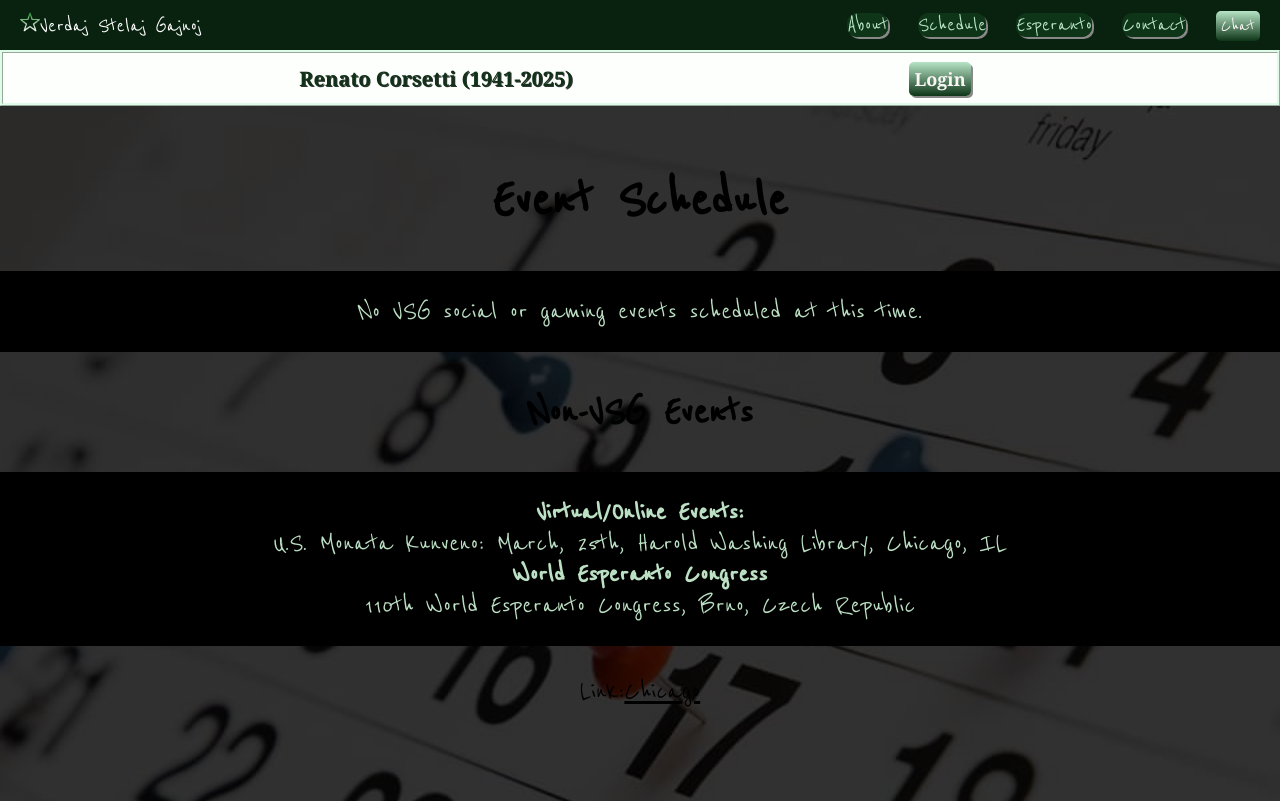
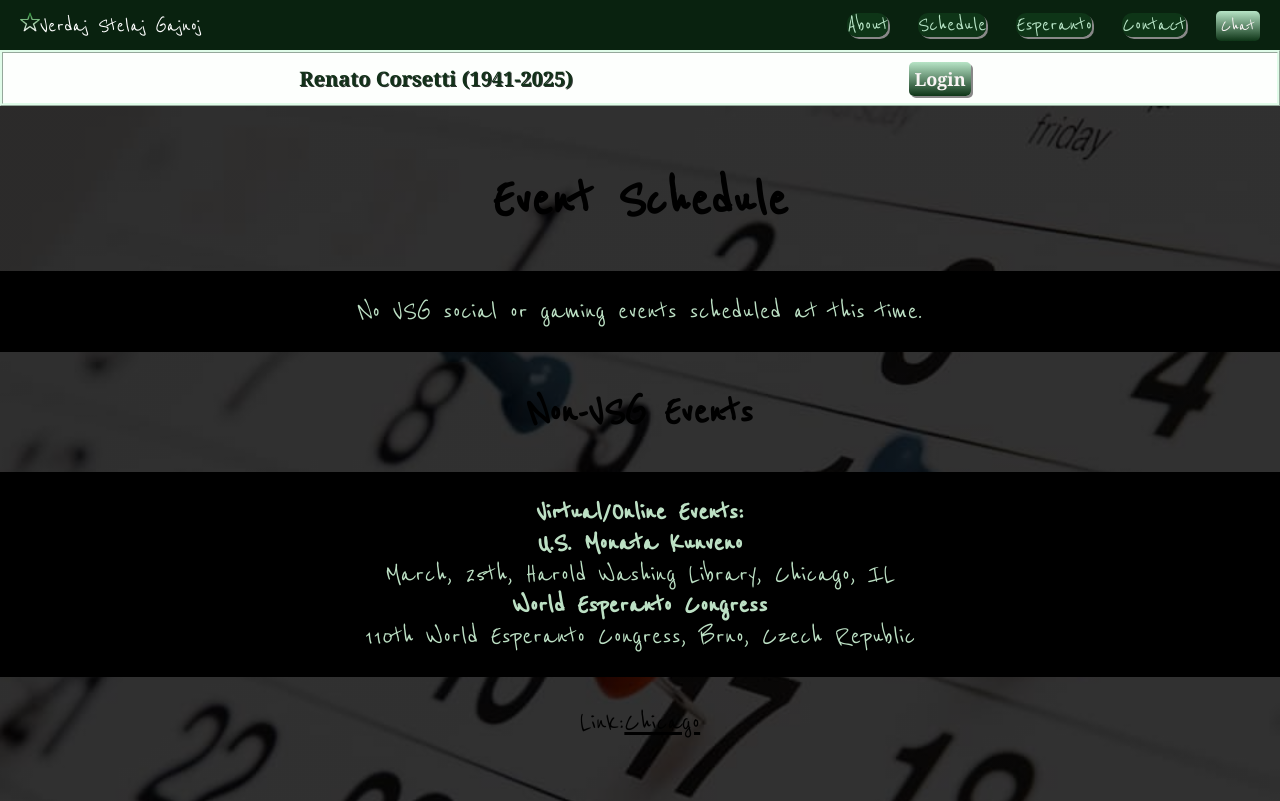
Before and after one commit to akronborn/vsg, a Next.js app: page /schedule in a window 1280 px wide. Shown: the top 801 px of the page. Built offline with nearby package versions, Linux system fonts and the light colour scheme; no server answers.

Commit message:
added <b>

```diff
--- a/pages/schedule.jsx
+++ b/pages/schedule.jsx
@@ -25,7 +25,8 @@ const Schedule = () => {
             <h2>Non-VSG Events</h2>
             <p className={styles.p}>
               <b> Virtual/Online Events: </b> <br></br>
-              U.S. Monata Kunveno: March, 25th, Harold Washing Library, Chicago, IL <br></br>
+              <b> U.S. Monata Kunveno</b> <br></br>
+              March, 25th, Harold Washing Library, Chicago, IL <br></br>
               <b>World Esperanto Congress </b><br></br>
               110th World Esperanto Congress, Brno, Czech Republic
             </p>
```
